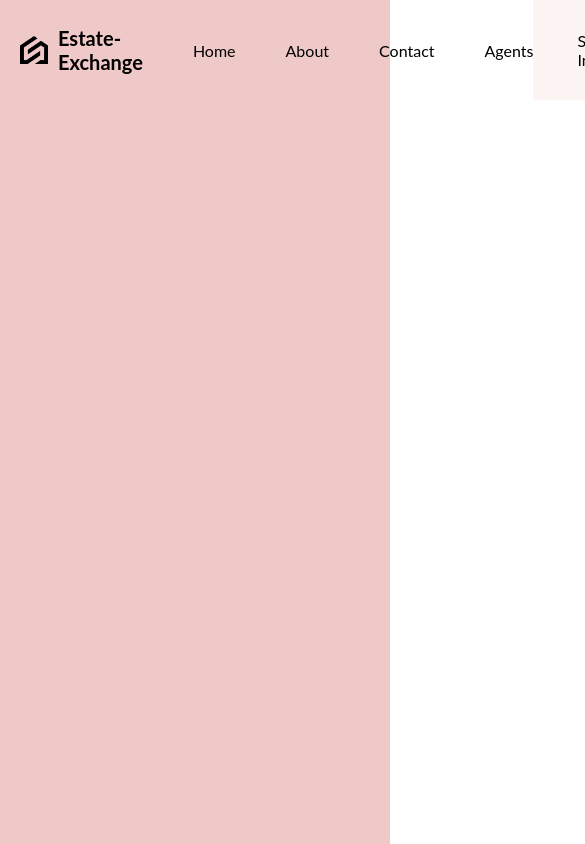
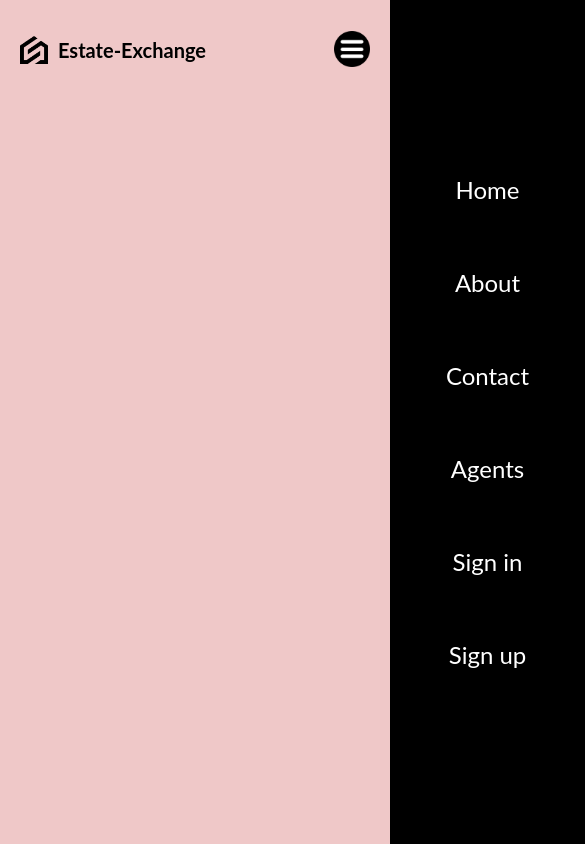
Before and after one commit to Udgeet007/real-estate-UI, a React (Vite) app in the folder client/: page / in a window 390 px wide. Shown: the top 844 px of the page, 585 px wide, since content can reach past the window. Built offline with nearby package versions, Linux system fonts and the light colour scheme.

Commit message:
React Responsive Menu Design.

```diff
--- a/client/src/components/navbar/Navbar.jsx
+++ b/client/src/components/navbar/Navbar.jsx
@@ -1,5 +1,8 @@
 import "./navbar.scss";
+import {useState} from "react";
+
 export default function Navbar() {
+  const [open, setOpen] = useState(false);
   return (
     <nav>
       <div className="left">
@@ -8,13 +11,24 @@
           <span>Estate-Exchange</span>
         </a>
         <a href="/">Home</a>
-        <a href="/about">About</a>
-        <a href="/contact">Contact</a>
-        <a href="/agents">Agents</a>
+        <a href="/">About</a>
+        <a href="/">Contact</a>
+        <a href="/">Agents</a>
       </div>
       <div className="right">
         <a href="/">Sign In</a>
         <a href="/" className='register'>Sign up</a>
+        <div className="menuIcon">
+          <img src="/menu.png" alt="" onClick={() => setOpen((prev) => !prev)}/>
+        </div>
+        <div className={open ? "menu active" : "menu"}>
+        <a href="/">Home</a>
+        <a href="/">About</a>
+        <a href="/">Contact</a>
+        <a href="/">Agents</a>
+        <a href="/">Sign in</a>
+        <a href="/">Sign up</a>
+        </div>
       </div>
     </nav>
   );
--- a/client/src/components/navbar/navbar.scss
+++ b/client/src/components/navbar/navbar.scss
@@ -1,13 +1,19 @@
+@import "../../responsive.scss";
+
 nav {
   display: flex;
   justify-content: space-between;
   align-items: center;
   height: 100px;
 
-  a{
+  a {
     transition: all 0.4s ease;
 
-    &:hover{
+    @include small_Screen {
+      display: none;
+    }
+
+    &:hover {
       scale: 1.05;
     }
   }
@@ -32,7 +38,15 @@
 
       }
 
+      span {
+        @include medium_Screen {
+          display: none;
+        }
 
+        @include small_Screen {
+          display: initial;
+        }
+      }
     }
   }
 
@@ -47,13 +61,59 @@
     // height: 100vh;
     height: 100%;
 
-    a{
+    @include medium_Screen {
+      background-color: transparent;
+    }
+
+    a {
       padding: 12px 24px;
       margin: 20px;
 
     }
+
     .register {
       background-color: yellow;
     }
+
+    .menuIcon {
+      display: none;
+      z-index: 999;
+
+      img {
+        width: 36px;
+        height: 36px;
+        cursor: pointer;
+      }
+
+      @include small_Screen {
+        display: inline;
+      }
+    }
+
+    .menu {
+      position: absolute;
+      top: 0;
+      right: -50%;
+      background-color: black;
+      color: white;
+      height: 100vh;
+      width: 50%;
+      transition: all 1s ease;
+      display: flex;
+      flex-direction: column;
+      align-items: center;
+      justify-content: center;
+      font-size: 24px;
+      &.active {
+        right: 0;
+
+      }
+
+      @include small_Screen{
+        a{
+          display: initial;
+        }
+      }
+    }
   }
 }
```
